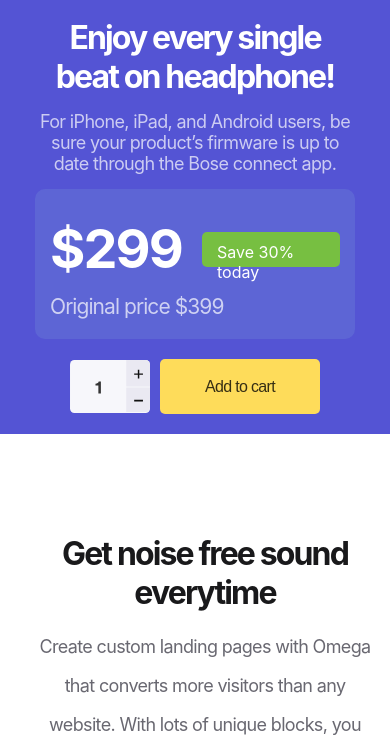
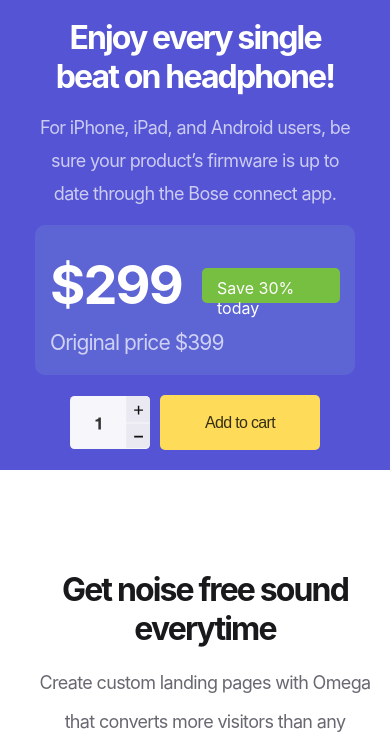
Before and after one commit to Asarvarjon/Omega4-responsive, a plain HTML site: page index.html in a window 390 px wide. Shown: the part 82-833 px from the top of the page. Drawn offline with Linux system fonts and the light colour scheme.

Commit message:
Update style.css

```diff
--- a/style.css
+++ b/style.css
@@ -953,7 +953,7 @@ footer .container {
    }
 
    .header-text {
-       line-height: normal;
+       line-height: 33px;
        text-align: center;
    }
 
@@ -978,6 +978,7 @@ footer .container {
    .main-text {
        text-align: center;
       font-size: 18px;
+
    }
 
    .design-info {
```
